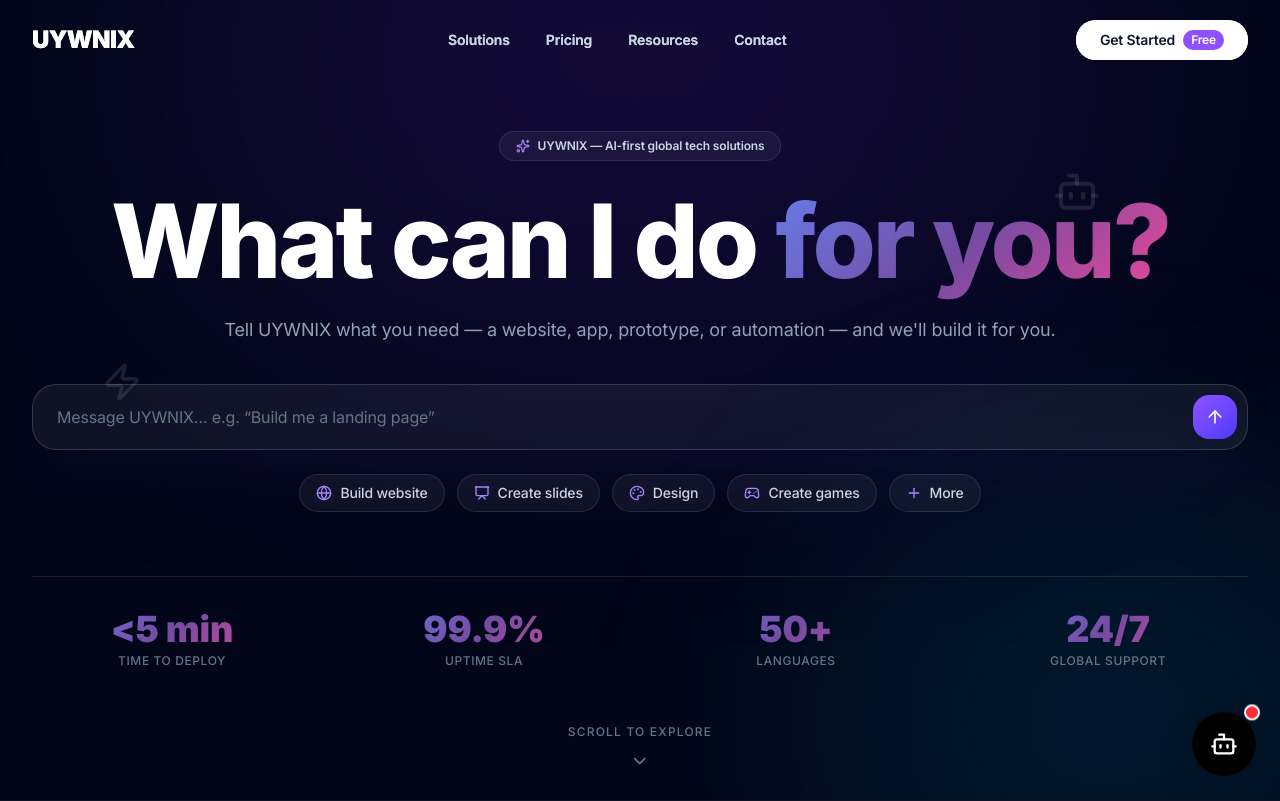
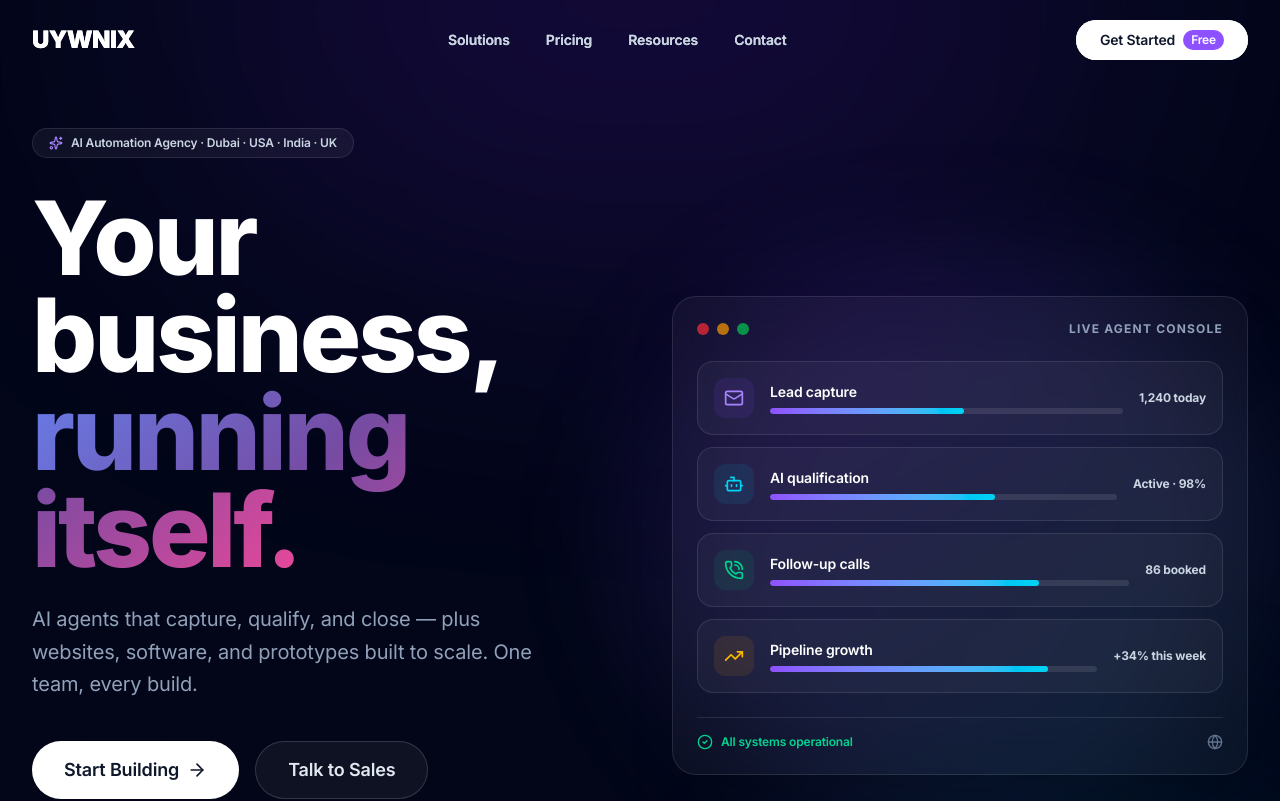
Before and after one commit to Tayyabhusayn/uywnix, a Next.js app: page / in a window 1280 px wide. Shown: the top 801 px of the page. Built offline with nearby package versions, Linux system fonts and the light colour scheme.

Commit message:
feat: premium agency hero (no chat UI) + remove floating chatbot from layout

```diff
--- a/app/layout.tsx
+++ b/app/layout.tsx
@@ -1,7 +1,6 @@
 import type { Metadata } from "next";
 import { Inter } from "next/font/google";
 import "./globals.css";
-import SmartChatbot from "@/components/SmartChatbot";
 import Navbar from "@/components/Navbar";
 import Footer from "@/components/Footer";
 
@@ -105,7 +104,6 @@
         <Navbar />
         {children}
         <Footer />
-        <SmartChatbot />
       </body>
     </html>
   );
--- a/components/Hero.tsx
+++ b/components/Hero.tsx
@@ -2,16 +2,7 @@
 
 import { motion } from "framer-motion";
 import Link from "next/link";
-import { ArrowUp, Sparkles, ChevronDown, Bot, Zap, Globe, Presentation, Palette, Gamepad2, Plus } from "lucide-react";
-import { useState } from "react";
-
-const suggestions = [
-  { icon: Globe, label: "Build website", href: "/services" },
-  { icon: Presentation, label: "Create slides", href: "/services" },
-  { icon: Palette, label: "Design", href: "/services" },
-  { icon: Gamepad2, label: "Create games", href: "/ai-agent" },
-  { icon: Plus, label: "More", href: "/contact" },
-];
+import { ArrowRight, Sparkles, CheckCircle2, Bot, Zap, Globe, TrendingUp, Mail, PhoneCall } from "lucide-react";
 
 const stats = [
   { value: "<5 min", label: "Time to Deploy" },
@@ -20,9 +11,14 @@
   { value: "24/7", label: "Global Support" },
 ];
 
+const workflow = [
+  { icon: Mail, label: "Lead capture", status: "1,240 today", color: "text-violet-400 bg-violet-500/10" },
+  { icon: Bot, label: "AI qualification", status: "Active · 98%", color: "text-cyan-400 bg-cyan-500/10" },
+  { icon: PhoneCall, label: "Follow-up calls", status: "86 booked", color: "text-emerald-400 bg-emerald-500/10" },
+  { icon: TrendingUp, label: "Pipeline growth", status: "+34% this week", color: "text-amber-400 bg-amber-500/10" },
+];
+
 export default function Hero() {
-  const [prompt, setPrompt] = useState("");
-
   return (
     <section className="relative min-h-screen overflow-hidden bg-slate-950 flex items-center">
       {/* Ambient background */}
@@ -32,139 +28,142 @@
         <div className="absolute inset-0 grid-bg-subtle opacity-20" />
       </div>
 
-      {/* Floating icons */}
-      <div className="absolute inset-0 overflow-hidden pointer-events-none">
-        <motion.div
-          className="absolute top-[22%] right-[14%] text-white/10"
-          animate={{ y: [0, -18, 0] }}
-          transition={{ duration: 5, repeat: Infinity, ease: "easeInOut" }}
-        >
-          <Bot className="w-12 h-12" />
-        </motion.div>
-        <motion.div
-          className="absolute top-[45%] left-[8%] text-white/10"
-          animate={{ y: [0, 14, 0] }}
-          transition={{ duration: 6, repeat: Infinity, ease: "easeInOut", delay: 1 }}
-        >
-          <Zap className="w-10 h-10" />
-        </motion.div>
-      </div>
-
-      <div className="container mx-auto px-6 relative z-10 py-32 max-w-4xl">
-        {/* Badge */}
+      <div className="container mx-auto px-6 relative z-10 py-32">
+        <div className="grid lg:grid-cols-2 gap-16 items-center">
+          {/* Left: copy */}
+          <div>
             <motion.div
               initial={{ opacity: 0, y: 16 }}
               animate={{ opacity: 1, y: 0 }}
               transition={{ duration: 0.5 }}
-          className="flex justify-center mb-8"
+              className="mb-8"
             >
               <span className="inline-flex items-center gap-2 px-4 py-1.5 rounded-full bg-white/5 border border-white/10 text-xs font-semibold text-slate-300">
                 <Sparkles className="w-3.5 h-3.5 text-violet-400" />
-            UYWNIX — AI-first global tech solutions
+                AI Automation Agency · Dubai · USA · India · UK
               </span>
             </motion.div>
 
-        {/* Headline */}
             <motion.h1
               initial={{ opacity: 0, y: 24 }}
               animate={{ opacity: 1, y: 0 }}
               transition={{ duration: 0.6, delay: 0.1 }}
-          className="heading-display text-white text-center mb-6"
+              className="heading-display text-white mb-6"
             >
-          What can I do <span className="gradient-text">for you?</span>
+              Your business,
+              <br />
+              <span className="gradient-text">running itself.</span>
             </motion.h1>
 
-        {/* Subheadline */}
             <motion.p
               initial={{ opacity: 0, y: 20 }}
               animate={{ opacity: 1, y: 0 }}
               transition={{ duration: 0.6, delay: 0.2 }}
-          className="text-base md:text-lg text-slate-400 mb-10 text-center leading-relaxed"
+              className="text-lg md:text-xl text-slate-400 mb-10 leading-relaxed max-w-lg"
             >
-          Tell UYWNIX what you need — a website, app, prototype, or automation —
-          and we'll build it for you.
+              AI agents that capture, qualify, and close — plus websites, software,
+              and prototypes built to scale. One team, every build.
             </motion.p>
 
-        {/* ChatGPT-style input */}
             <motion.div
-          initial={{ opacity: 0, y: 24 }}
+              initial={{ opacity: 0, y: 20 }}
               animate={{ opacity: 1, y: 0 }}
               transition={{ duration: 0.6, delay: 0.3 }}
-          className="mb-6"
+              className="flex flex-col sm:flex-row gap-4 mb-14"
             >
-          <form
-            onSubmit={(e) => {
-              e.preventDefault();
-              window.location.href = prompt.trim()
-                ? `/audit?goal=${encodeURIComponent(prompt.trim())}`
-                : "/audit";
-            }}
-            className="flex items-center gap-3 rounded-3xl bg-white/[0.06] border border-white/15 focus-within:border-violet-400/60 focus-within:bg-white/[0.08] transition-all duration-300 p-2.5 pl-6 shadow-2xl shadow-violet-500/5"
+              <Link
+                href="/audit"
+                className="group inline-flex items-center justify-center gap-2 bg-white text-slate-900 px-8 py-3.5 rounded-full font-semibold text-lg transition-all duration-300 hover:shadow-2xl hover:shadow-violet-500/20 hover:-translate-y-0.5"
               >
-            <input
-              type="text"
-              value={prompt}
-              onChange={(e) => setPrompt(e.target.value)}
-              placeholder="Message UYWNIX… e.g. “Build me a landing page”"
-              className="flex-1 bg-transparent text-white placeholder:text-slate-500 text-base outline-none py-2"
-            />
-            <button
-              type="submit"
-              aria-label="Send"
-              className="shrink-0 w-11 h-11 rounded-2xl bg-gradient-to-br from-violet-500 to-indigo-600 flex items-center justify-center hover:opacity-90 active:scale-95 transition-all"
+                Start Building
+                <ArrowRight className="w-5 h-5 group-hover:translate-x-1 transition-transform" />
+              </Link>
+              <Link
+                href="/contact"
+                className="inline-flex items-center justify-center gap-2 px-8 py-3.5 rounded-full font-semibold text-lg text-slate-200 border border-white/15 bg-white/5 hover:bg-white/10 hover:border-white/25 transition-all duration-300"
               >
-              <ArrowUp className="w-5 h-5 text-white" />
-            </button>
-          </form>
+                Talk to Sales
+              </Link>
             </motion.div>
 
-        {/* Suggestion chips */}
-        <motion.div
-          initial={{ opacity: 0, y: 16 }}
-          animate={{ opacity: 1, y: 0 }}
-          transition={{ duration: 0.5, delay: 0.4 }}
-          className="flex flex-wrap justify-center gap-3 mb-16"
-        >
-          {suggestions.map((s) => (
-            <Link
-              key={s.label}
-              href={s.href}
-              className="group inline-flex items-center gap-2 px-4 py-2 rounded-full bg-white/[0.05] border border-white/10 hover:border-violet-400/50 hover:bg-white/[0.09] text-sm font-medium text-slate-300 hover:text-white transition-all duration-300"
-            >
-              <s.icon className="w-4 h-4 text-violet-400" />
-              {s.label}
-            </Link>
-          ))}
-        </motion.div>
-
-        {/* Stats */}
             <motion.div
               initial={{ opacity: 0 }}
               animate={{ opacity: 1 }}
-          transition={{ duration: 0.8, delay: 0.5 }}
+              transition={{ duration: 0.8, delay: 0.4 }}
               className="grid grid-cols-2 md:grid-cols-4 gap-8 pt-8 border-t border-white/10"
             >
               {stats.map((stat) => (
-            <div key={stat.label} className="text-center">
-              <div className="text-3xl md:text-4xl font-black gradient-text">{stat.value}</div>
+                <div key={stat.label} className="text-center md:text-left">
+                  <div className="text-2xl md:text-3xl font-black gradient-text">{stat.value}</div>
                   <div className="text-xs font-medium text-slate-500 mt-1 uppercase tracking-wider">{stat.label}</div>
                 </div>
               ))}
             </motion.div>
           </div>
 
-      {/* Scroll indicator */}
+          {/* Right: product dashboard mockup */}
           <motion.div
-        className="absolute bottom-8 left-1/2 -translate-x-1/2 flex flex-col items-center gap-2 text-slate-500"
-        initial={{ opacity: 0 }}
-        animate={{ opacity: 1 }}
-        transition={{ delay: 1.5 }}
+            initial={{ opacity: 0, y: 30, scale: 0.97 }}
+            animate={{ opacity: 1, y: 0, scale: 1 }}
+            transition={{ duration: 0.7, delay: 0.3 }}
+            className="relative hidden lg:block"
           >
-        <span className="text-xs font-medium uppercase tracking-widest">Scroll to explore</span>
-        <motion.div animate={{ y: [0, 8, 0] }} transition={{ duration: 1.5, repeat: Infinity }}>
-          <ChevronDown className="w-5 h-5" />
+            <div className="absolute -inset-6 bg-gradient-to-br from-violet-600/20 to-cyan-500/10 blur-3xl rounded-full pointer-events-none" />
+
+            <div className="relative rounded-3xl bg-white/[0.04] border border-white/10 backdrop-blur-xl p-6 shadow-2xl">
+              {/* Window header */}
+              <div className="flex items-center justify-between mb-6">
+                <div className="flex items-center gap-2">
+                  <span className="w-3 h-3 rounded-full bg-red-500/70" />
+                  <span className="w-3 h-3 rounded-full bg-amber-500/70" />
+                  <span className="w-3 h-3 rounded-full bg-green-500/70" />
+                </div>
+                <span className="text-xs font-bold text-slate-400 uppercase tracking-widest">
+                  Live Agent Console
+                </span>
+              </div>
+
+              {/* Workflow rows */}
+              <div className="space-y-3">
+                {workflow.map((item, i) => (
+                  <motion.div
+                    key={item.label}
+                    initial={{ opacity: 0, x: 20 }}
+                    animate={{ opacity: 1, x: 0 }}
+                    transition={{ duration: 0.4, delay: 0.5 + i * 0.12 }}
+                    className="flex items-center gap-4 p-4 rounded-2xl bg-white/[0.04] border border-white/10"
+                  >
+                    <div className={`w-10 h-10 rounded-xl flex items-center justify-center ${item.color}`}>
+                      <item.icon className="w-5 h-5" />
+                    </div>
+                    <div className="flex-1">
+                      <p className="text-sm font-semibold text-white">{item.label}</p>
+                      <div className="mt-1.5 h-1.5 rounded-full bg-white/10 overflow-hidden">
+                        <motion.div
+                          className="h-full rounded-full bg-gradient-to-r from-violet-500 to-cyan-400"
+                          initial={{ width: "20%" }}
+                          animate={{ width: `${55 + i * 10}%` }}
+                          transition={{ duration: 1, delay: 0.8 + i * 0.15 }}
+                        />
+                      </div>
+                    </div>
+                    <span className="text-xs font-bold text-slate-300 whitespace-nowrap">{item.status}</span>
                   </motion.div>
+                ))}
+              </div>
+
+              {/* Footer row of the card */}
+              <div className="mt-6 flex items-center justify-between pt-4 border-t border-white/10">
+                <div className="flex items-center gap-2 text-xs text-emerald-400 font-semibold">
+                  <CheckCircle2 className="w-4 h-4" />
+                  All systems operational
+                </div>
+                <Globe className="w-4 h-4 text-slate-500" />
+              </div>
+            </div>
           </motion.div>
+        </div>
+      </div>
     </section>
   );
 }
```
Lines whose indentation alone changed are shown as unchanged.
